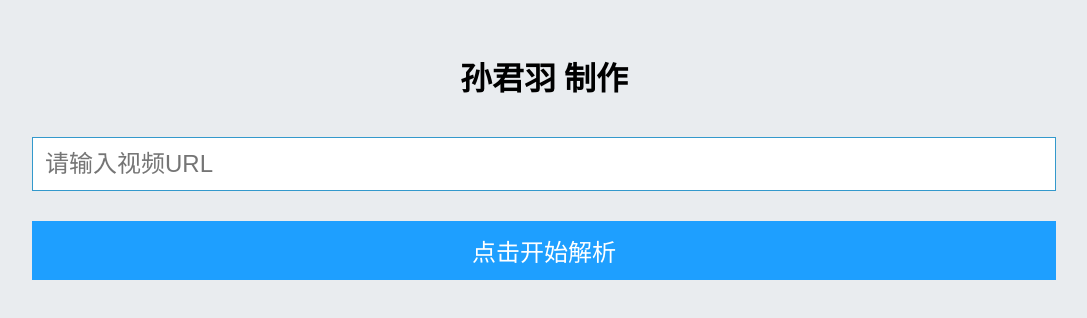
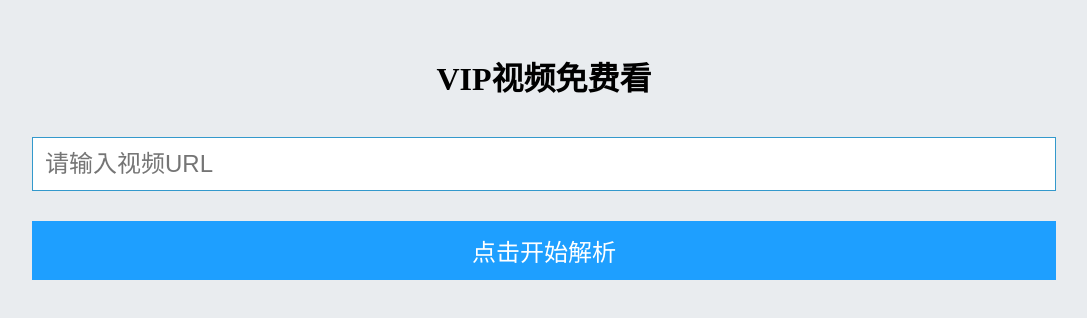
Before and after one commit to sunjuyi/sunjuyi.github.io, a plain HTML site: page index.html in a window 1280 px wide. Shown: the whole page, without its empty margins (96-1183 px from the left). Drawn offline with Linux system fonts and the light colour scheme.

Commit message:
Revert "Update index.html"
This reverts commit ba2981eee9542a38da3d2c51ddc2121c572f663d.

```diff
--- a/index.html
+++ b/index.html
@@ -46,7 +46,7 @@ input:focus {
 </style>
 </head>
 <body>
-	<h1>孙君羽 制作</h1>
+	<h1>VIP视频免费看</h1>
 	<form action="https://jx.quanmingjiexi.com/" target="_blank"
 		onSubmit="return beforeSubmit(this);">
 		<input type="search" placeholder="请输入视频URL" name="url"><br>
```
